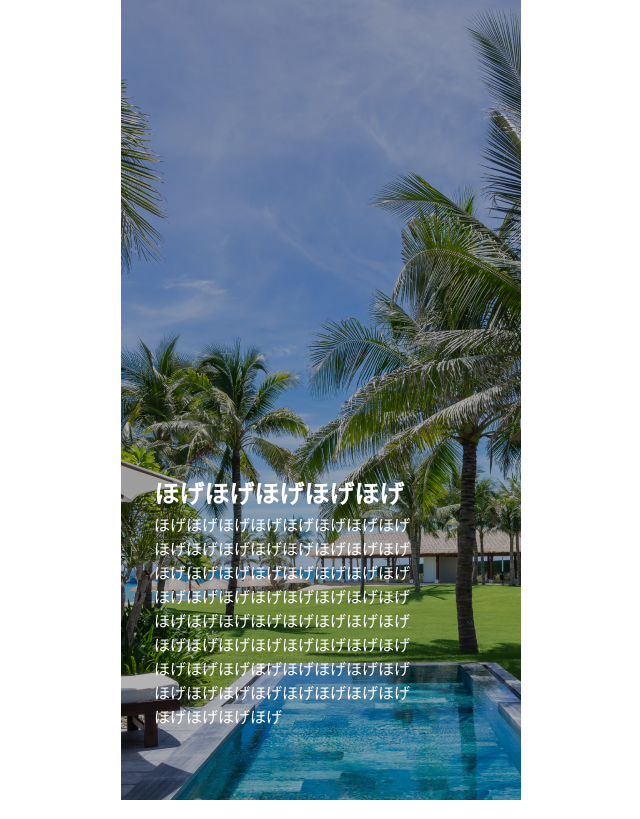
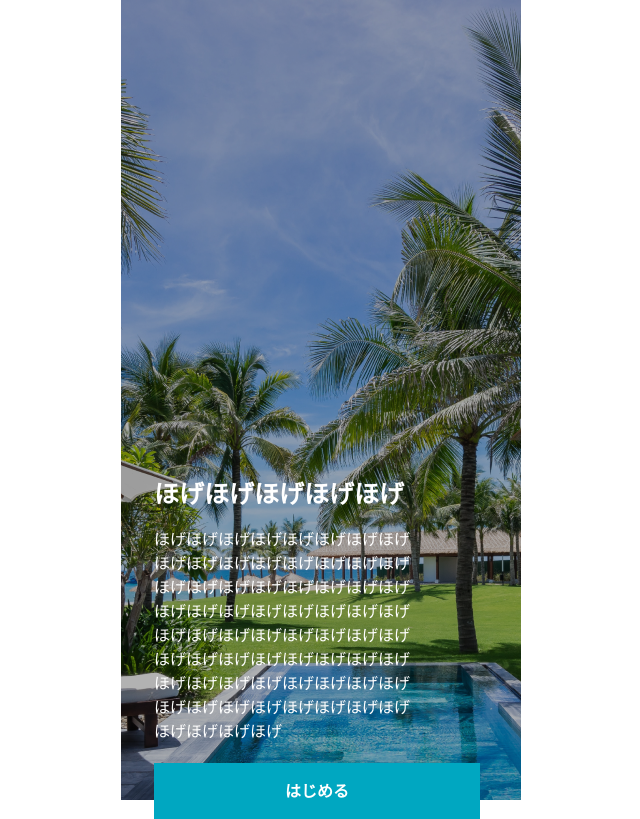
Before and after one commit to luka1104/n-house-mock, a Next.js app: page / in a window 1280 px wide. Shown: the whole page, without its empty margins (319-959 px from the left). Built offline with nearby package versions, Linux system fonts and the light colour scheme.

Commit message:
Add button to homepage

```diff
--- a/src/pages/index.tsx
+++ b/src/pages/index.tsx
@@ -1,4 +1,4 @@
-import { Box, Text } from "@chakra-ui/react"
+import { Box, Button, Text } from "@chakra-ui/react"
 import { NextPage } from "next"
 import React from "react"
 
@@ -11,9 +11,24 @@ const Index: NextPage = () => {
           <Text fontSize="25px" fontWeight={700} lineHeight="1.5">
             ほげほげほげほげほげ
           </Text>
-          <Text fontSize="16px" fontWeight={500} lineHeight="1.5">
+          <Text mt="14px" fontSize="16px" fontWeight={500} lineHeight="1.5">
             ほげほげほげほげほげほげほげほげほげほげほげほげほげほげほげほげほげほげほげほげほげほげほげほげほげほげほげほげほげほげほげほげほげほげほげほげほげほげほげほげほげほげほげほげほげほげほげほげほげほげほげほげほげほげほげほげほげほげほげほげほげほげほげほげほげほげほげほげ
           </Text>
+          <Button
+            mt="20px"
+            fontSize="16px"
+            fontWeight={700}
+            lineHeight="1.5"
+            color="white"
+            fontFamily="Noto Sans"
+            bg="#00A7C1"
+            w="326px"
+            h="56px"
+            borderRadius="0px"
+            _hover={{ bg: "#00A7C1" }}
+          >
+            はじめる
+          </Button>
         </Box>
       </Box>
     </>
```
